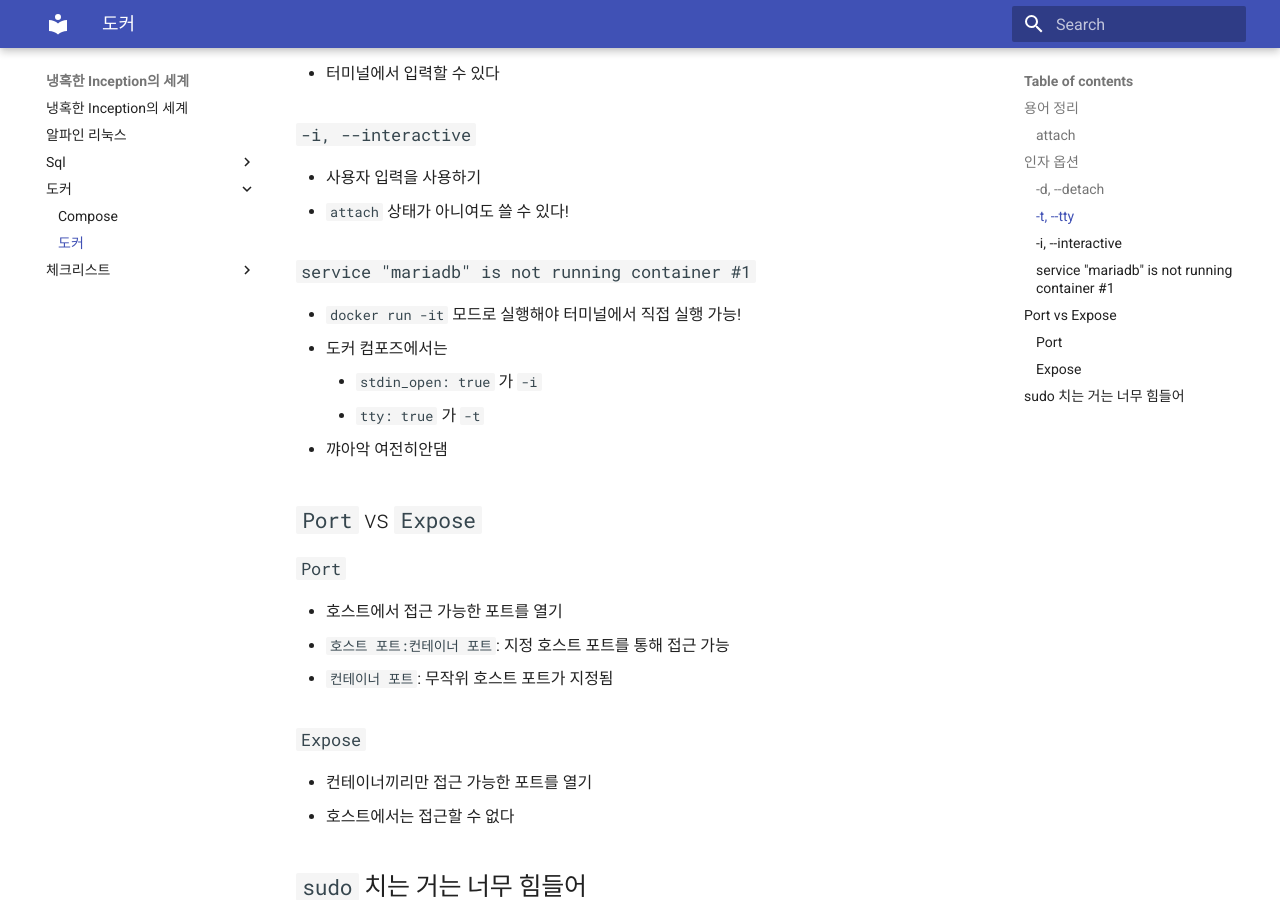
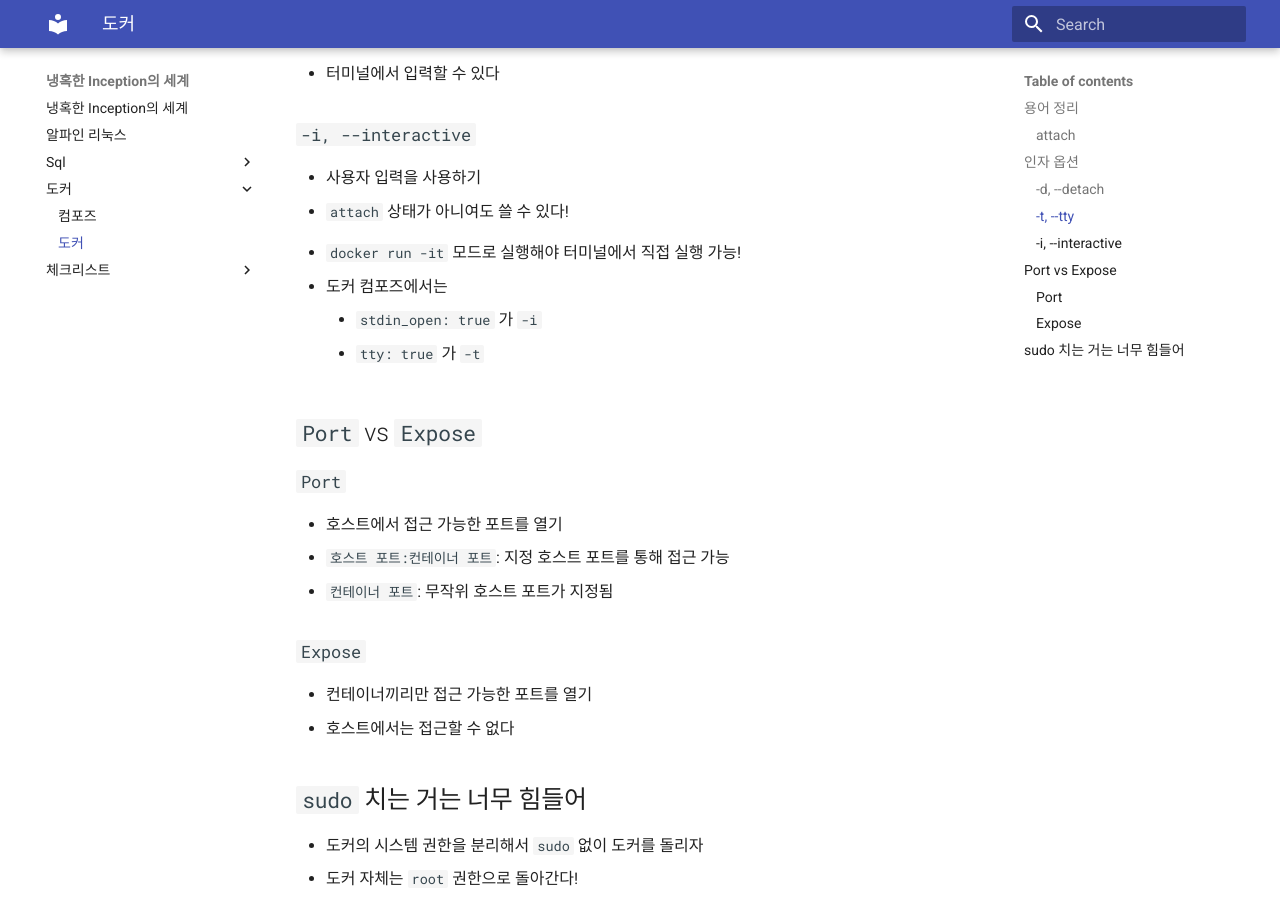
Before and after one commit to 42cursus-youkim/Inception, an MkDocs documentation site: the page built from docs/도커/docker.md, in a window 1280 px wide and 900 px high, scrolled down 515 px. Built offline with MkDocs 1.6.1 and Material for MkDocs 9.7.7, drawn with Linux system fonts in a browser that asks for light colours.

```diff
--- a/docs/도커/docker.md
+++ b/docs/도커/docker.md
@@ -17,12 +17,11 @@
 - 사용자 입력을 사용하기
 - `attach` 상태가 아니여도 쓸 수 있다!
 
-### `service "mariadb" is not running container #1`
 - `docker run -it` 모드로 실행해야 터미널에서 직접 실행 가능!
 - 도커 컴포즈에서는
   - `stdin_open: true` 가 `-i`
   - `tty: true` 가 `-t`
-- 꺄아악 여전히안댐
+
 ## `Port` vs `Expose`
 
 ### `Port`
```
Also changed, not shown: docs/도커/compose.md (+15 -0 lines).
